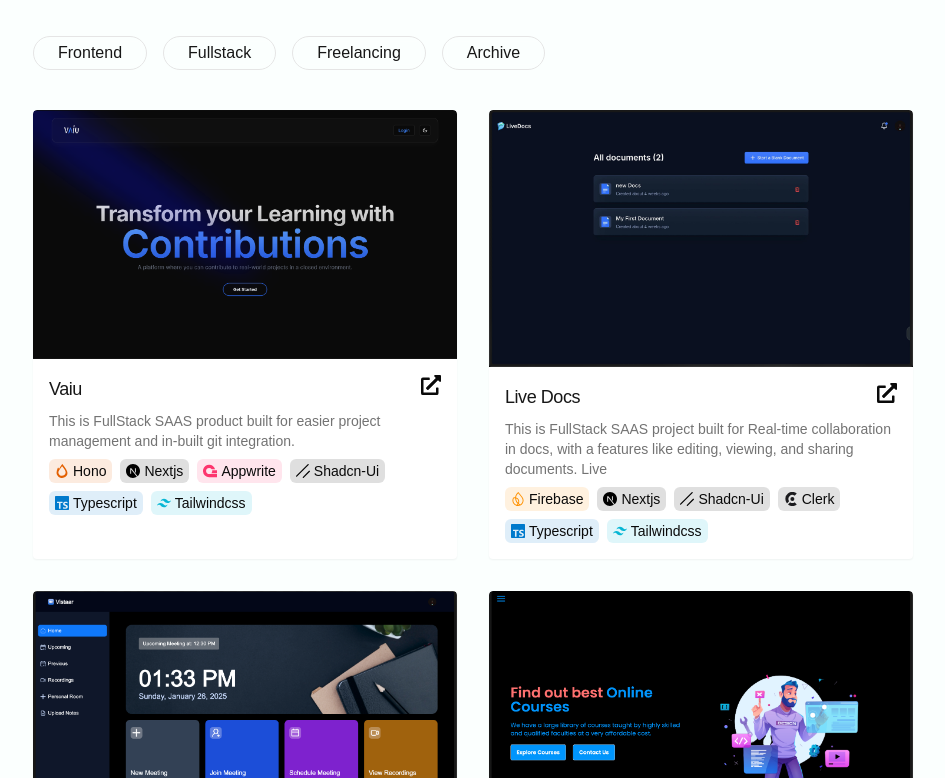
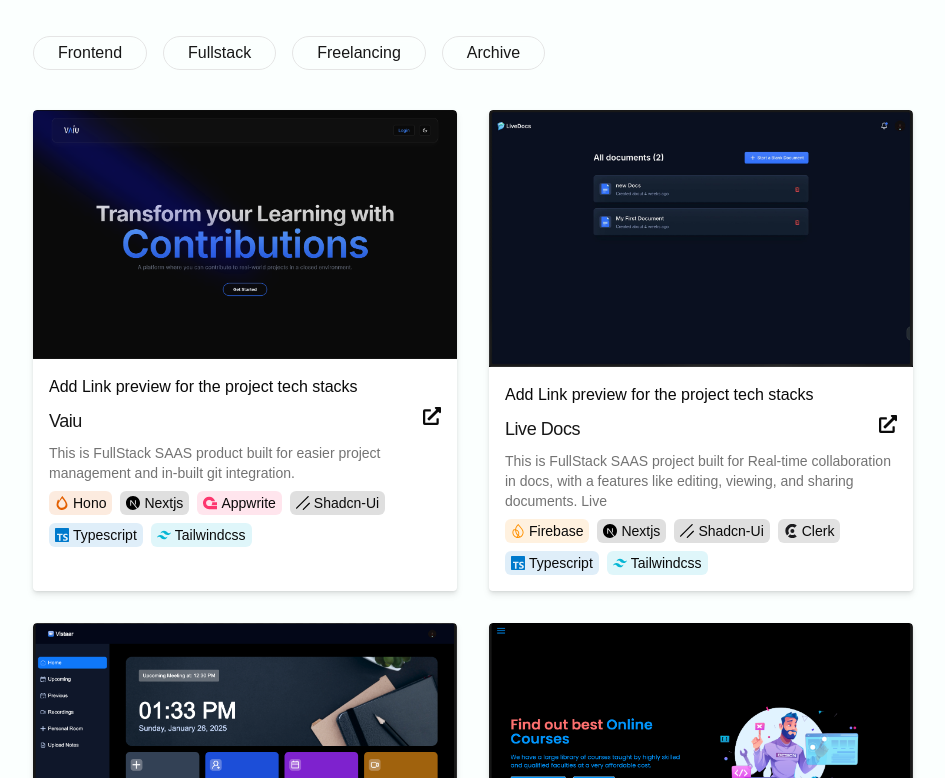
Before and after one commit to KIRAN-BUSARI/Kiran-portfolio, a React (Vite) app: page / in a window 1280 px wide. Shown: the part 902-1680 px from the top of the page, without its empty margins (167-1112 px from the left). Built offline with nearby package versions, Linux system fonts and the light colour scheme.

Commit message:
Fix shadow issue

```diff
--- a/src/components/projectCard.tsx
+++ b/src/components/projectCard.tsx
@@ -18,7 +18,7 @@
   stacks,
 }: ZoomCardProps) => {
   return (
-    <article className="group overflow-hidden rounded bg-bg bg-card shadow-sm transition-all duration-300 hover:shadow-md">
+    <article className="group container overflow-hidden rounded bg-bg bg-card shadow-sm transition-all duration-300 drop-shadow-md hover:drop-shadow-xl">
       <Link
         to={link}
         target="_blank"
@@ -37,19 +37,20 @@
           />
         </figure>
         <div className="flex flex-col space-y-2 p-4">
+          <p>Add Link preview for the project tech stacks</p>
           <div className="flex justify-between">
             <h2 className="text-center text-lg font-medium tracking-tight text-primary lg:text-start">
               {title}
             </h2>
             <p>
-              <FaExternalLinkAlt size={20} />
+              <FaExternalLinkAlt size={18} />
             </p>
           </div>
           <p className="text-center text-sm text-muted-foreground lg:text-start">
             {description}
           </p>
           <div className="w-full grid-cols-4 gap-8 space-y-4 md:grid">
-            <div className="col-span-4">
+            <div className="group col-span-4">
               <Tag names={stacks} />
             </div>
             {/* <div className="col-span-1">
```
